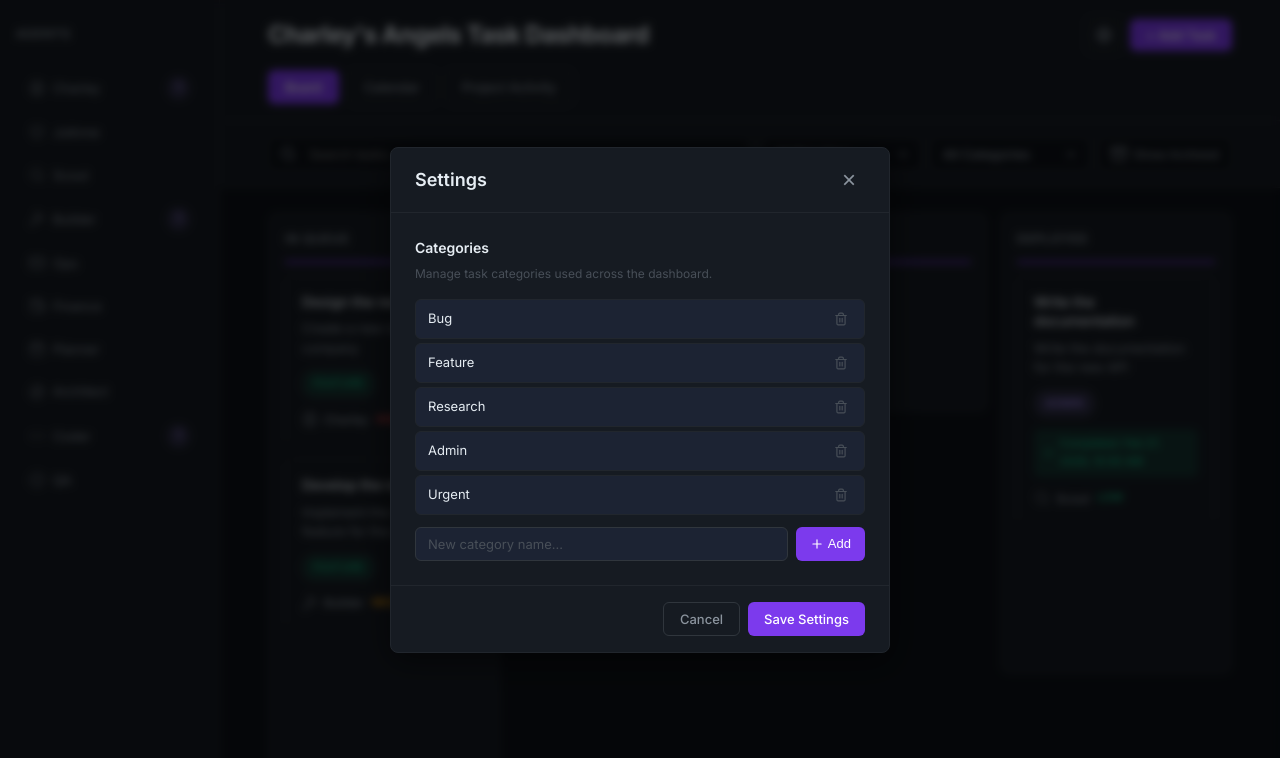
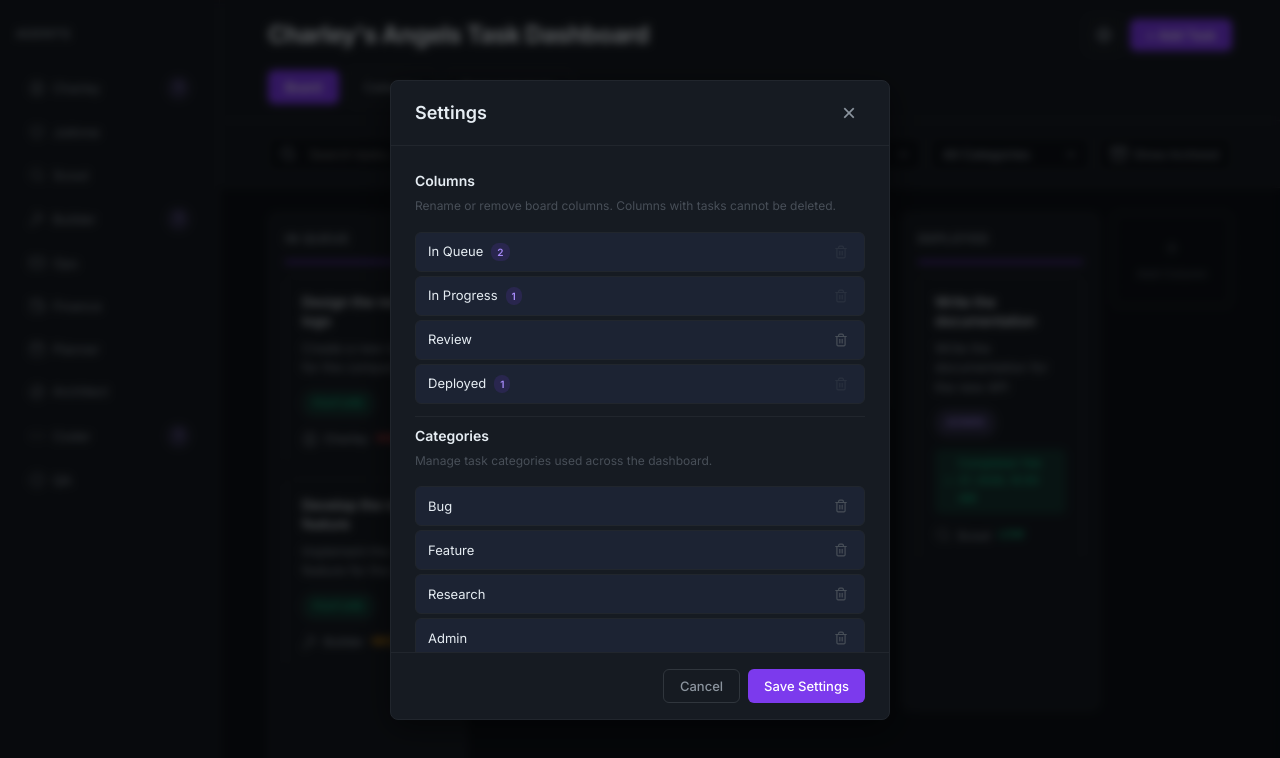
Before and after one commit to ch-kuntzi/charleys-angels, a React (Vite) app: page / in a window 1280 px wide. Both pictures are taken after a click on the button "Settings". Shown: the top 758 px of the page. Built offline with nearby package versions, Linux system fonts and the light colour scheme.

Commit message:
Dynamic columns: add, rename, delete with settings management

```diff
--- a/src/App.jsx
+++ b/src/App.jsx
@@ -394,6 +394,59 @@ function App() {
     showToast('Categories updated!', 'success');
   };
 
+  const handleRenameColumn = (columnId, newTitle) => {
+    const newData = {
+      ...data,
+      columns: {
+        ...data.columns,
+        [columnId]: {
+          ...data.columns[columnId],
+          title: newTitle,
+        },
+      },
+    };
+    handleSetData(newData);
+    addActivity('renamed', `Column renamed to "${newTitle}"`);
+    showToast('Column renamed!', 'success');
+  };
+
+  const handleAddColumn = () => {
+    const newId = `column-${Date.now()}`;
+    const newData = {
+      ...data,
+      columns: {
+        ...data.columns,
+        [newId]: {
+          id: newId,
+          title: 'New Column',
+          taskIds: [],
+        },
+      },
+      columnOrder: [...data.columnOrder, newId],
+    };
+    handleSetData(newData);
+    addActivity('created', 'New column added');
+    showToast('Column added!', 'success');
+  };
+
+  const handleDeleteColumn = (columnId) => {
+    const column = data.columns[columnId];
+    if (column.taskIds.length > 0) {
+      showToast('Move or delete tasks in this column first!', 'error');
+      return;
+    }
+    const newColumns = { ...data.columns };
+    delete newColumns[columnId];
+    const newData = {
+      ...data,
+      columns: newColumns,
+      columnOrder: data.columnOrder.filter(id => id !== columnId),
+    };
+    handleSetData(newData);
+    addActivity('deleted', `Column "${column.title}" deleted`);
+    showToast('Column deleted!', 'success');
+  };
+
   const handleFilterChange = (filterType, value) => {
     setFilters(prevFilters => ({
       ...prevFilters,
@@ -531,6 +584,8 @@ function App() {
                 data={filteredData}
                 onDragEnd={onDragEnd}
                 onTaskClick={handleOpenTaskModal}
+                onRenameColumn={handleRenameColumn}
+                onAddColumn={handleAddColumn}
               />
             </div>
           )}
@@ -584,6 +639,10 @@ function App() {
         <SettingsModal
           categories={categories}
           onUpdateCategories={handleUpdateCategories}
+          columns={data.columns}
+          columnOrder={data.columnOrder}
+          onRenameColumn={handleRenameColumn}
+          onDeleteColumn={handleDeleteColumn}
           onClose={() => setShowSettings(false)}
         />
       )}
--- a/src/components/Board.css
+++ b/src/components/Board.css
@@ -13,9 +13,37 @@
 }
 
 /* Columns are ALWAYS equal width — never resize based on content */
-.board>* {
-  flex: 1 1 25%;
+.board>.column {
+  flex: 1 1 0;
   min-width: 180px;
+}
+
+.add-column-btn {
+  flex: 0 0 auto;
+  min-width: 120px;
+  max-width: 160px;
+  display: flex;
+  flex-direction: column;
+  align-items: center;
+  justify-content: center;
+  gap: 8px;
+  padding: 24px 16px;
+  background: transparent;
+  border: 2px dashed var(--border-default);
+  border-radius: 8px;
+  color: var(--text-muted);
+  font-size: 12px;
+  font-weight: 500;
+  font-family: 'Inter', sans-serif;
+  cursor: pointer;
+  transition: all 0.15s ease;
+  align-self: flex-start;
+}
+
+.add-column-btn:hover {
+  border-color: var(--accent-primary);
+  color: var(--accent-primary);
+  background: var(--accent-glow);
 }
 
 @media (max-width: 1400px) {
--- a/src/components/Board.jsx
+++ b/src/components/Board.jsx
@@ -1,9 +1,10 @@
 import React from 'react';
 import { DragDropContext } from '@hello-pangea/dnd';
+import { Plus } from 'lucide-react';
 import Column from './Column';
 import './Board.css';
 
-const Board = ({ data, onDragEnd, onTaskClick }) => {
+const Board = ({ data, onDragEnd, onTaskClick, onRenameColumn, onAddColumn }) => {
   return (
     <DragDropContext onDragEnd={onDragEnd}>
       <div className="board">
@@ -17,9 +18,16 @@ const Board = ({ data, onDragEnd, onTaskClick }) => {
               column={column}
               tasks={tasks}
               onTaskClick={onTaskClick}
+              onRenameColumn={onRenameColumn}
             />
           );
         })}
+        {onAddColumn && (
+          <button className="add-column-btn" onClick={onAddColumn} title="Add column">
+            <Plus size={20} />
+            <span>Add Column</span>
+          </button>
+        )}
       </div>
     </DragDropContext>
   );
--- a/src/components/Column.css
+++ b/src/components/Column.css
@@ -25,6 +25,28 @@
   position: sticky;
   top: 0;
   z-index: 1;
+  cursor: default;
+}
+
+.column-title:hover {
+  color: var(--text-primary);
+}
+
+.column-title-input {
+  margin: 0 0 12px 0;
+  font-size: 12px;
+  font-weight: 600;
+  color: var(--text-primary);
+  text-transform: uppercase;
+  letter-spacing: 0.08em;
+  padding: 0 0 12px 0;
+  border: none;
+  border-bottom: 2px solid var(--accent-secondary);
+  background: transparent;
+  flex-shrink: 0;
+  width: 100%;
+  outline: none;
+  font-family: 'Inter', sans-serif;
 }
 
 .task-list {
--- a/src/components/Column.jsx
+++ b/src/components/Column.jsx
@@ -1,12 +1,49 @@
-import React from 'react';
+import React, { useState } from 'react';
 import { Droppable } from '@hello-pangea/dnd';
 import TaskCard from './TaskCard';
 import './Column.css';
 
-const Column = ({ column, tasks, onTaskClick }) => {
+const Column = ({ column, tasks, onTaskClick, onRenameColumn }) => {
+  const [isEditing, setIsEditing] = useState(false);
+  const [editTitle, setEditTitle] = useState(column.title);
+
+  const handleDoubleClick = () => {
+    setEditTitle(column.title);
+    setIsEditing(true);
+  };
+
+  const handleSave = () => {
+    const trimmed = editTitle.trim();
+    if (trimmed && trimmed !== column.title && onRenameColumn) {
+      onRenameColumn(column.id, trimmed);
+    }
+    setIsEditing(false);
+  };
+
+  const handleKeyDown = (e) => {
+    if (e.key === 'Enter') handleSave();
+    if (e.key === 'Escape') {
+      setEditTitle(column.title);
+      setIsEditing(false);
+    }
+  };
+
   return (
     <div className="column">
-      <h3 className="column-title">{column.title}</h3>
+      {isEditing ? (
+        <input
+          className="column-title-input"
+          value={editTitle}
+          onChange={(e) => setEditTitle(e.target.value)}
+          onBlur={handleSave}
+          onKeyDown={handleKeyDown}
+          autoFocus
+        />
+      ) : (
+        <h3 className="column-title" onDoubleClick={handleDoubleClick} title="Double-click to rename">
+          {column.title}
+        </h3>
+      )}
       <Droppable droppableId={column.id}>
         {(provided, snapshot) => (
           <div
--- a/src/components/SettingsModal.css
+++ b/src/components/SettingsModal.css
@@ -134,3 +134,43 @@
     padding: 16px 24px;
     border-top: 1px solid var(--border-subtle);
 }
+
+.settings-divider {
+    border: none;
+    border-top: 1px solid var(--border-subtle);
+    margin: 8px 0;
+}
+
+.column-name-editable {
+    cursor: pointer;
+    display: flex;
+    align-items: center;
+    gap: 8px;
+    transition: color 0.15s ease;
+}
+
+.column-name-editable:hover {
+    color: var(--accent-secondary);
+}
+
+.column-task-count {
+    font-size: 10px;
+    padding: 1px 6px;
+    background: var(--accent-glow);
+    color: var(--accent-secondary);
+    border-radius: 8px;
+    font-weight: 600;
+}
+
+.column-edit-inline {
+    background: var(--bg-base);
+    border: 1px solid var(--accent-primary);
+    border-radius: 4px;
+    color: var(--text-primary);
+    font-size: 13px;
+    padding: 4px 8px;
+    outline: none;
+    font-family: 'Inter', sans-serif;
+    width: 100%;
+    box-shadow: 0 0 0 2px var(--accent-glow);
+}
--- a/src/components/SettingsModal.jsx
+++ b/src/components/SettingsModal.jsx
@@ -1,8 +1,8 @@
 import React, { useState } from 'react';
-import { X, Plus, Trash2, Heart } from 'lucide-react';
+import { X, Plus, Trash2 } from 'lucide-react';
 import './SettingsModal.css';
 
-const SettingsModal = ({ categories, onUpdateCategories, onClose }) => {
+const SettingsModal = ({ categories, onUpdateCategories, columns = {}, columnOrder = [], onRenameColumn, onDeleteColumn, onClose }) => {
     const [localCategories, setLocalCategories] = useState([...categories]);
     const [newCategory, setNewCategory] = useState('');
 
@@ -32,6 +32,31 @@ const SettingsModal = ({ categories, onUpdateCategories, onClose }) => {
                 </div>
 
                 <div className="settings-body">
+                    {/* COLUMNS SECTION */}
+                    <div className="settings-section">
+                        <h3>Columns</h3>
+                        <p className="settings-hint">Rename or remove board columns. Columns with tasks cannot be deleted.</p>
+
+                        <div className="category-list">
+                            {columnOrder.map((colId) => {
+                                const col = columns[colId];
+                                if (!col) return null;
+                                return (
+                                    <ColumnItem
+                                        key={colId}
+                                        column={col}
+                                        onRename={(newTitle) => onRenameColumn(colId, newTitle)}
+                                        onDelete={() => onDeleteColumn(colId)}
+                                        hasItems={col.taskIds.length > 0}
+                                    />
+                                );
+                            })}
+                        </div>
+                    </div>
+
+                    <hr className="settings-divider" />
+
+                    {/* CATEGORIES SECTION */}
                     <div className="settings-section">
                         <h3>Categories</h3>
                         <p className="settings-hint">Manage task categories used across the dashboard.</p>
@@ -77,4 +102,53 @@ const SettingsModal = ({ categories, onUpdateCategories, onClose }) => {
     );
 };
 
+/* Inline-editable column item */
+const ColumnItem = ({ column, onRename, onDelete, hasItems }) => {
+    const [isEditing, setIsEditing] = useState(false);
+    const [editValue, setEditValue] = useState(column.title);
+
+    const handleSave = () => {
+        const trimmed = editValue.trim();
+        if (trimmed && trimmed !== column.title) {
+            onRename(trimmed);
+        }
+        setIsEditing(false);
+    };
+
+    return (
+        <div className="category-item">
+            {isEditing ? (
+                <input
+                    className="column-edit-inline"
+                    value={editValue}
+                    onChange={(e) => setEditValue(e.target.value)}
+                    onBlur={handleSave}
+                    onKeyDown={(e) => {
+                        if (e.key === 'Enter') handleSave();
+                        if (e.key === 'Escape') { setEditValue(column.title); setIsEditing(false); }
+                    }}
+                    autoFocus
+                />
+            ) : (
+                <span
+                    className="column-name-editable"
+                    onClick={() => { setEditValue(column.title); setIsEditing(true); }}
+                    title="Click to rename"
+                >
+                    {column.title}
+                    {hasItems && <span className="column-task-count">{column.taskIds.length}</span>}
+                </span>
+            )}
+            <button
+                className="remove-category-btn"
+                onClick={onDelete}
+                title={hasItems ? "Remove tasks first" : "Delete column"}
+                style={{ opacity: hasItems ? 0.3 : 1, cursor: hasItems ? 'not-allowed' : 'pointer' }}
+            >
+                <Trash2 size={14} />
+            </button>
+        </div>
+    );
+};
+
 export default SettingsModal;
```
